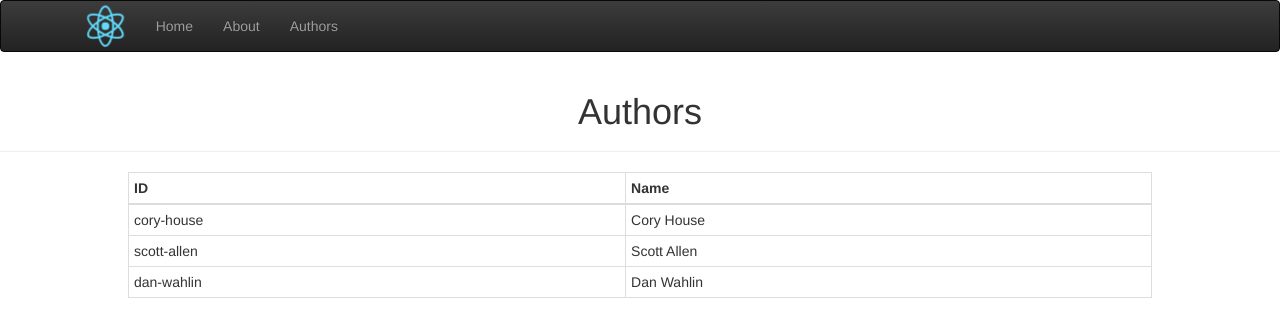
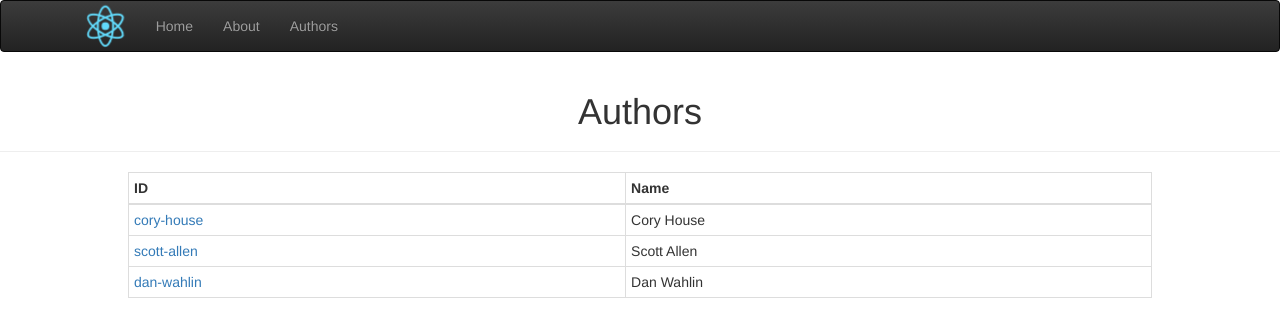
Before and after one commit to architMahto/react-flux-ps-course, a React (Create React App) app: page /authors in a window 1280 px wide. Shown: the top 326 px of the page. Built offline with nearby package versions, Linux system fonts and the light colour scheme.

Commit message:
Refactored AuthorsTable component

```diff
--- a/src/Pages/Authors/Components/AuthorsTable.js
+++ b/src/Pages/Authors/Components/AuthorsTable.js
@@ -1,20 +1,28 @@
-import React, { Component } from 'react';
+import React from 'react';
+import { Link, Route } from 'react-router-dom';
 import { Table } from 'react-bootstrap';
 
 import './AuthorsTable.css';
 
-class AuthorsTable extends Component {
-	static createAuthorRow(author) {
+const createAuthorRow = (author) => {
+	// TODO - Implement factory for match API
+	// console.log('match:', match);
+	// return function(author) {
 		return (
 			<tr key={author.id}>
-				<td>{author.id}</td>
+				<td>
+					<Link to={`courses/${author.id}`}>{author.id}</Link>
+					{/*{author.id}*/}
+				</td>
 				<td>{author.firstName} {author.lastName}</td>
 			</tr>
 		);
-	}
+	// }
+};
 
-	render() {
-		return (
+const AuthorsTable = ({ authors }) => {
+	return (
+		<div>
 			<Table bordered condensed hover>
 				<thead>
 					<tr>
@@ -23,11 +31,12 @@ class AuthorsTable extends Component {
 					</tr>
 				</thead>
 				<tbody>
-					{this.props.authors.map(AuthorsTable.createAuthorRow, this)}
+					{authors.map(createAuthorRow, this)}
 				</tbody>
 			</Table>
-		);
-	}
-}
+			<Route exact path={`courses/:author`} />
+		</div>
+	)
+};
 
 export default AuthorsTable;
```
